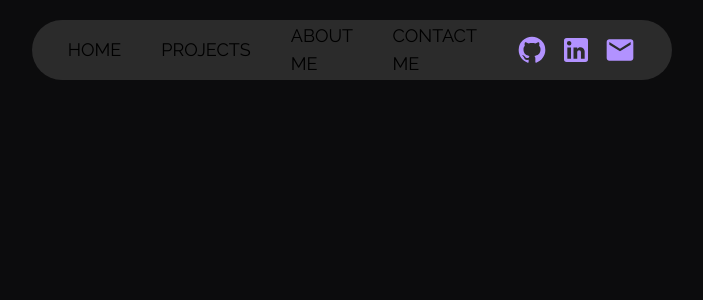
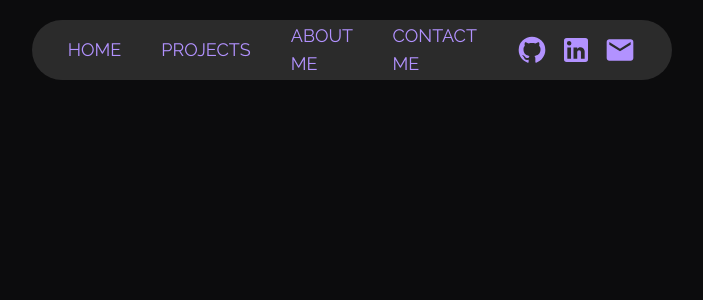
Before and after one commit to iamwilllll/portfolio, a React (Vite) app: page / in a window 1280 px wide. Shown: the top 300 px of the page, without its empty margins (288-991 px from the left). Built offline with nearby package versions, Linux system fonts and the light colour scheme; a web font is replaced by a local one.

Commit message:
Styles: CSS variables for theme consistency

```diff
--- a/src/styles/index.css
+++ b/src/styles/index.css
@@ -4,18 +4,22 @@
     --primary-font: 'Raleway', sans-serif;
 
     --primary-color: #b292ff;
+    --nav-bg-color: #211f23;
     --first-bg-color: #0c0c0d;
     --second-bg-color: #131313;
     --third-bg-color: #272727;
-    --primary-font-color: #c8c8c8;
+    --first-font-color: #b292ff;
+    --second-font-color: #ffffff;
 }
 
 @theme {
     --font-primary: var(--primary-font);
 
     --color-primary-color: var(--primary-color);
+    --color-nav-bg-color: var(--nav-bg-color);
     --color-first-bg-color: var(--first-bg-color);
     --color-second-bg-color: var(--second-bg-color);
     --color-third-bg-color: var(--third-bg-color);
-    --color-font-primary: var(--primary-font-color);
+    --color-first-font-color: var(--first-font-color);
+    --color-second-font-color: var(--second-font-color);
 }
```
